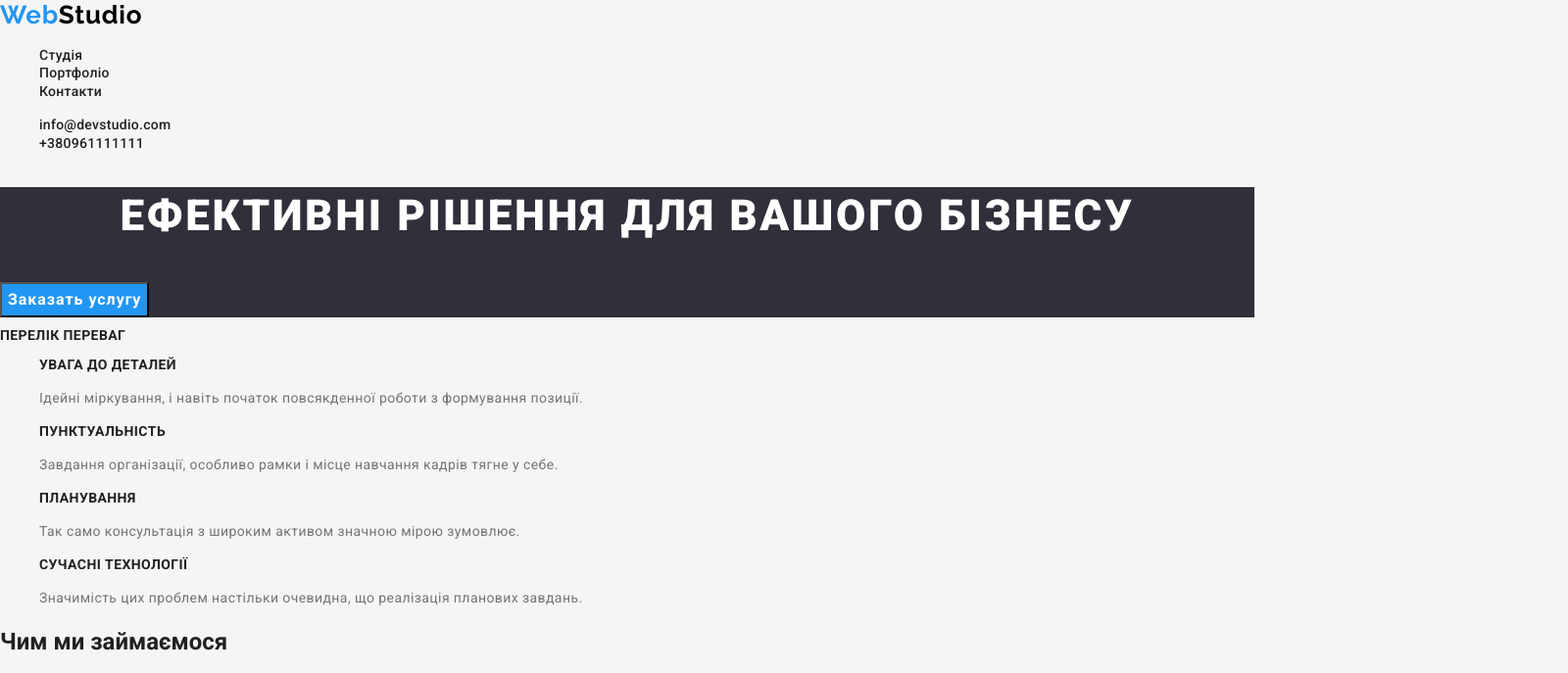
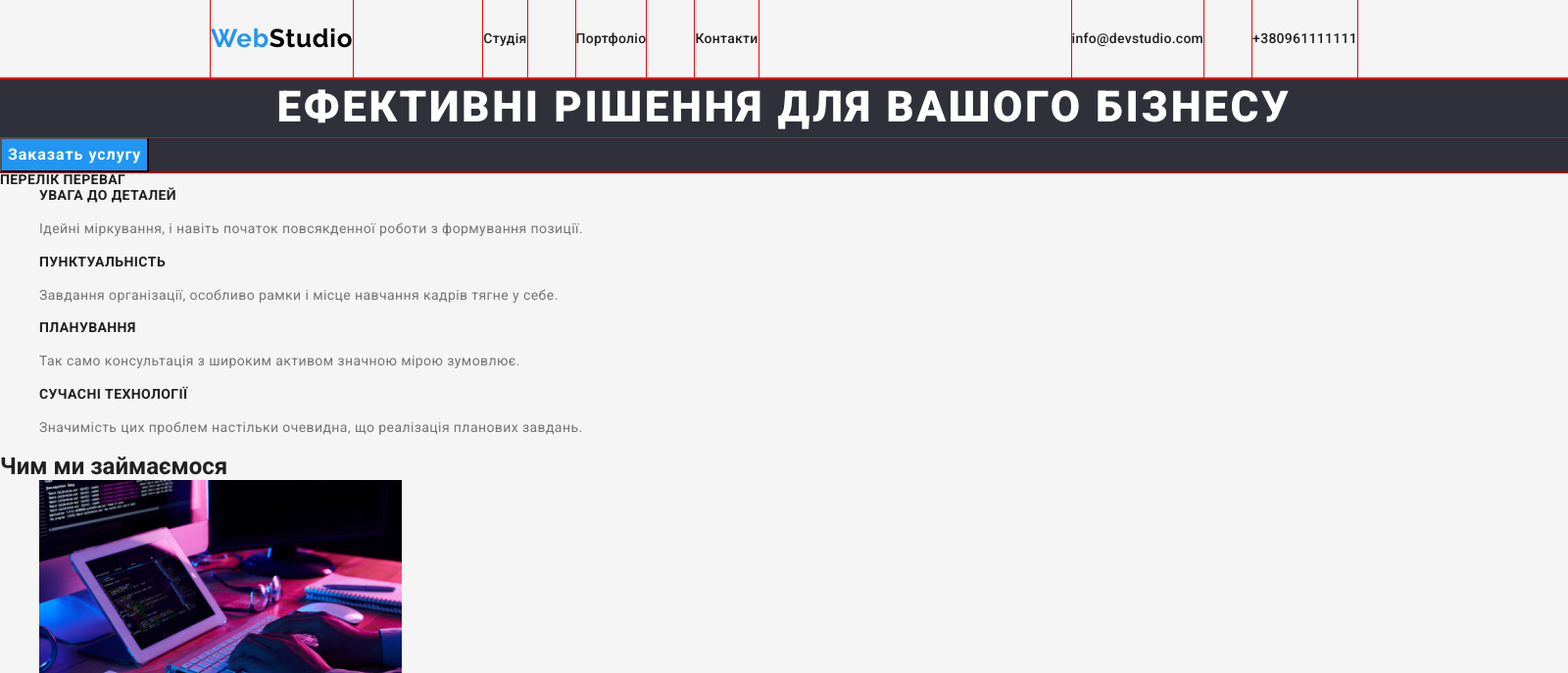
Before and after one commit to Y-Savushchyk/goit-markup-hw-03, a plain HTML site: page index.html in a window 1280 px wide. Shown: the top 687 px of the page at 98% size, 1600 px wide, since content can reach past the window. Drawn offline with Linux system fonts and the light colour scheme.

Commit message:
add header css

```diff
--- a/css/styles.css
+++ b/css/styles.css
@@ -11,18 +11,43 @@ body {
   background-color: var(--primary-bg-color);
   color: var(--primary-text-color);
   font-family: Roboto, sans-serif;
+  margin: 0;
 }
 .list {
   list-style: none;
+  margin-top: 0px;
+  margin-bottom: 0px;
 }
 .link {
   cursor: pointer;
 }
+.title {
+  margin: 0;
+}
+.container {
+  margin-left: auto;
+  margin-right: auto;
+  width: 1600px;
+  outline: 1px solid red;
+}
 /* стили header*/
+.page-header .main-nav {
+  display: flex;
+  align-items: center;
+  padding-left: 215px;
+  padding-right: 215px;
+}
+.header-logo {
+  outline: 1px solid red;
+  margin-right: 93px;
+}
 .logo {
+  display: block;
+  padding-top: 24px;
+  padding-bottom: 25px;
   color: #000000;
   text-decoration: none;
-  font-family: "Raleway";
+  font-family: 'Raleway';
   font-weight: 700;
   font-size: 26px;
   line-height: 1.19;
@@ -31,25 +56,51 @@ body {
 .logo .logo-accent {
   color: var(--accent-color);
 }
+.site-nav {
+  display: flex;
+}
+.site-nav li {
+  outline: 1px solid red;
+  margin-right: 50px;
+}
+.site-nav .nav-item:last-child {
+  margin-right: 0;
+}
 .site-nav .link {
+  display: block;
+  letter-spacing: 0.02em;
+  padding: 32px 0px;
   text-decoration: none;
   color: var(--primary-title-color);
   font-weight: 500;
   font-size: 14px;
   line-height: 1.14;
-  letter-spacing: 0.02em;
 }
 .site-nav .link:hover,
 .site-nav .link:focus {
   color: var(--accent-color);
 }
+.contacts {
+  margin-left: auto;
+  display: flex;
+}
+.contacts li {
+  margin-right: 50px;
+  outline: 1px solid red;
+}
+.contacts .item:last-child {
+  margin-right: 0;
+}
+
 .contacts .link {
+  display: block;
+  letter-spacing: 0.02em;
+  padding: 32px 0px;
   text-decoration: none;
   color: var(--primary-title-color);
   font-weight: 500;
   font-size: 14px;
   line-height: 1.14;
-  letter-spacing: 0.02em;
 }
 .contacts .link:hover,
 .contacts .link:focus {
@@ -87,7 +138,7 @@ h3 {
   color: var(--primary-title-color);
 }
 .project-nav .filter {
-  font-family: "Roboto";
+  font-family: 'Roboto';
   color: var(--primary-title-color);
   background-color: var(--prymary-buttonbg-color);
   border-radius: 4px;
@@ -118,9 +169,12 @@ h3 {
 /*главная страница*/
 /*банер*/
 .hero {
+  outline: 1px solid red;
+  text-align: center;
   background-color: var(--ptimary-dark-bg-color);
 }
 .hero .title {
+  outline: 1px solid red;
   color: var(--primary-white-color);
   font-style: normal;
   font-weight: 900;
@@ -133,7 +187,7 @@ h3 {
 .hero .order {
   background-color: var(--accent-color);
   color: var(--primary-white-color);
-  font-family: "Roboto";
+  font-family: 'Roboto';
   font-style: normal;
   font-weight: 700;
   font-size: 16px;
--- a/index.html
+++ b/index.html
@@ -15,26 +15,30 @@
     />
   </head>
   <body>
-    <header>
+    <header class="page-header">
+      <div class="container main-nav">
+        <div class="header-logo">
           <a class="logo" href="/"><span class="logo-accent">Web</span>Studio</a>
+        </div>
         <nav>
           <ul class="list site-nav">
-          <li><a class="link" href="./index.html">Студія</a></li>
-          <li><a class="link" href="./portfolio.html">Портфоліо</a></li>
-          <li><a class="link" href="">Контакти</a></li>
+            <li class="item"><a class="link" href="./index.html">Студія</a></li>
+            <li class="item"><a class="link" href="./portfolio.html">Портфоліо</a></li>
+            <li class="item"><a class="link" href="">Контакти</a></li>
           </ul>
         </nav>
         <ul class="list contacts">
-        <li>
+          <li class="item">
             <a class="link" href="mailto:info@devstudio.com">info@devstudio.com</a>
           </li>
-        <li><a class="link" href="tel:+380961111111">+380961111111</a></li>
+          <li class="item"><a class="link" href="tel:+380961111111">+380961111111</a></li>
         </ul>
+      </div>
     </header>
     <main>
       <!--Банер-->
 
-      <section class="hero">
+      <section class="hero container">
         <h1 class="title">Ефективні рішення для вашого бізнесу</h1>
         <button class="order" type="button">Заказать услугу</button>
       </section>
```
Also changed, not shown: portfolio.html (+10 -6 lines). Lines whose indentation alone changed are shown as unchanged.
